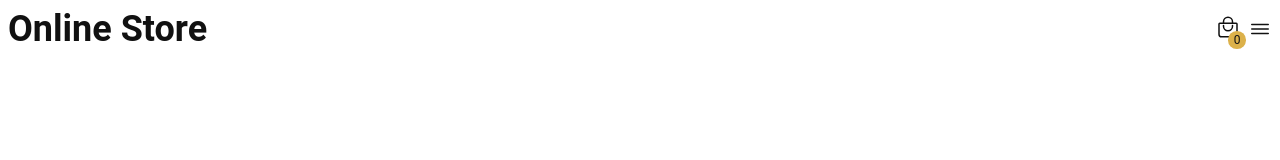
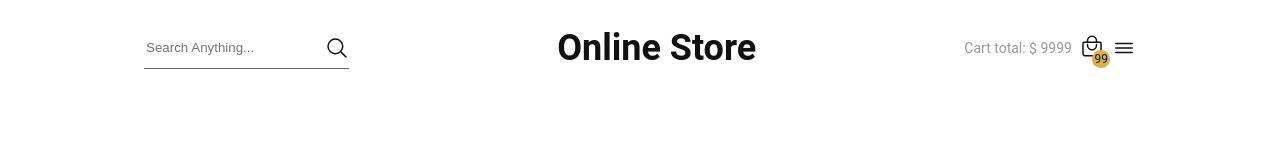
Before and after one commit to yevheniiburkovskyi/RS-online-store, a website built with webpack: page src/index.html in a window 1280 px wide. Built offline with nearby package versions, Linux system fonts and the light colour scheme.

Commit message:
feat: add header desktop elements and style

```diff
--- a/src/index.html
+++ b/src/index.html
@@ -11,11 +11,16 @@
 <body>
   <section class="page-wrapper">
     <header class="page-header">
+      <div class="search-block">
+        <input type="search" name="search" placeholder="Search Anything..." class="search-block__input">
+        <svg class="search-block__icon" stroke="currentColor" fill="currentColor" stroke-width="0" viewBox="0 0 512 512" height="1em" width="1em" xmlns="http://www.w3.org/2000/svg"><path fill="none" stroke-miterlimit="10" stroke-width="32" d="M221.09 64a157.09 157.09 0 10157.09 157.09A157.1 157.1 0 00221.09 64z"></path><path fill="none" stroke-linecap="round" stroke-miterlimit="10" stroke-width="32" d="M338.29 338.29L448 448"></path></svg>
+      </div>
       <div class="store-logo">Online Store</div>
       <div class="cart-block">
+        <div class="cart-block__total-price">Cart total: $ 9999</div>
         <div class="cart-block__cart-icon">
           <svg class="cart-icon__svg" fill="none" stroke-width="0" viewBox="0 0 512 512" height="1em" width="1em" xmlns="http://www.w3.org/2000/svg"><path fill="none" stroke-linecap="round" stroke-linejoin="round" stroke-width="32" d="M80 176a16 16 0 00-16 16v216c0 30.24 25.76 56 56 56h272c30.24 0 56-24.51 56-54.75V192a16 16 0 00-16-16zm80 0v-32a96 96 0 0196-96h0a96 96 0 0196 96v32"></path><path fill="none" stroke-linecap="round" stroke-linejoin="round" stroke-width="32" d="M160 224v16a96 96 0 0096 96h0a96 96 0 0096-96v-16"></path></svg>
-          <div class="cart-icon__count">0</div>
+          <div class="cart-icon__count">99</div>
         </div>
         <svg class="cart-block__filters-icon" stroke="currentColor" fill="currentColor" stroke-width="0" viewBox="0 0 512 512" height="1em" width="1em" xmlns="http://www.w3.org/2000/svg"><path fill="none" stroke-linecap="round" stroke-miterlimit="10" stroke-width="32" d="M80 160h352M80 256h352M80 352h352"></path></svg>
       </div>
--- a/src/scss/blocks/_header.scss
+++ b/src/scss/blocks/_header.scss
@@ -2,8 +2,9 @@
 
 .page-header {
     display: flex;
-    justify-content: space-between;
+    justify-content: space-around;
     align-items: center;
+    height: 80px;
 }
 
 .store-logo {
@@ -12,11 +13,36 @@
     user-select: none;
 }
 
+.search-block {
+    display: flex;
+    flex-direction: row;
+    align-content: center;
+    display: none;
+    height: 40px;
+    border-bottom: 1px solid $main-gray-dark;
+    &__input {
+        outline: none;
+        border: none;
+    }
+    &__icon {
+        width: 1.5rem;
+        height: 1.5rem;
+        align-self: center;
+        cursor: pointer;
+    }
+}
+
 .cart-block {
     display: flex;
     justify-content: space-between;
     align-items: center;
     column-gap: 8px;
+
+    &__total-price {
+        display: none;
+        color: $main-gray-light;
+        font-size: $nav-font-size;
+    }
 
     .cart-icon__svg,
     .cart-block__filters-icon {
@@ -27,13 +53,13 @@
         transition: 300ms;
     }
 
-    .cart-icon__svg:hover,
     .cart-block__filters-icon:hover {
         stroke: $main-gold;
     }
 
     &__cart-icon {
         position: relative;
+        cursor: pointer;
 
         .cart-icon__count {
             display: flex;
@@ -48,6 +74,29 @@
             border-radius: 50%;
             font-size: $pagination-font-size;
             user-select: none;
+            transition: 300ms;
         }
     }
+
+    &__cart-icon:hover
+    .cart-icon__svg {
+        stroke: $main-gold;
+    }
+
+    &__cart-icon:hover
+    .cart-icon__count {
+        color: $main-white;
+    }
 }
+
+@media (min-width: 450px) {
+    .cart-block__total-price {
+        display: block;
+    }
+}
+
+@media (min-width: 720px) {
+    .search-block {
+        display: flex;
+    }
+}
--- a/src/scss/style.scss
+++ b/src/scss/style.scss
@@ -5,3 +5,8 @@ html {
     font-family: $base-font-family;
     color: $main-black;
 }
+
+.page-wrapper {
+    margin: 0 auto;
+    max-width: 1200px;
+}
```
